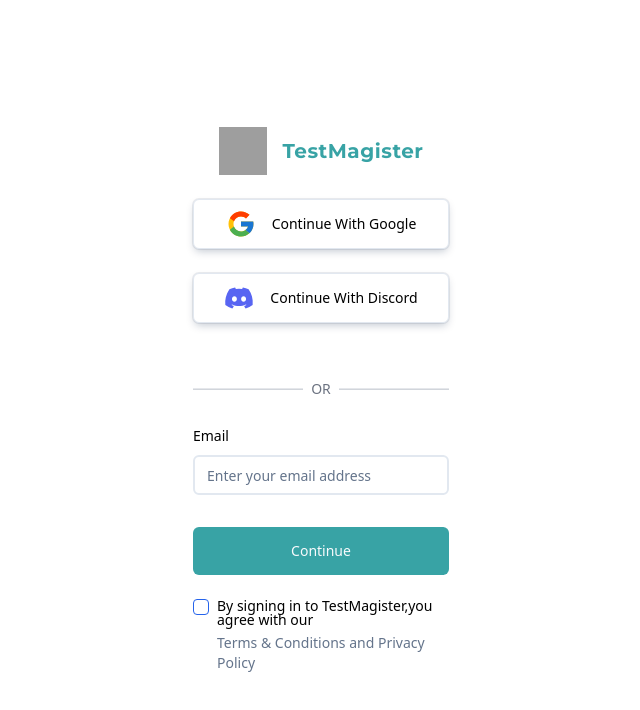
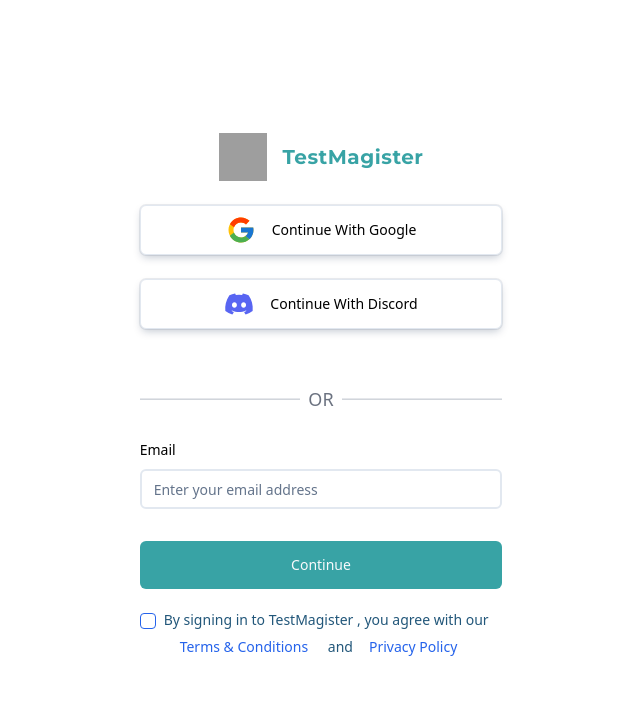
Before and after one commit to raulx/testAdda, a React (Vite) app in the folder frontend/: page /login in a window 1280 px wide. Shown: the top 710 px of the page, without its empty margins (319-959 px from the left). Built offline with nearby package versions, Linux system fonts and the light colour scheme; grey boxes are pictures that could not be loaded.

Commit message:
react-toasify added and finishing loginpage stage-4:terms & condition validation finished

```diff
--- a/frontend/package.json
+++ b/frontend/package.json
@@ -27,6 +27,7 @@
     "react-icons": "^5.3.0",
     "react-redux": "^9.1.2",
     "react-router-dom": "^6.26.1",
+    "react-toastify": "^10.0.5",
     "tailwind-merge": "^2.5.2",
     "tailwindcss-animate": "^1.0.7",
     "zod": "^3.23.8"
--- a/frontend/src/App.tsx
+++ b/frontend/src/App.tsx
@@ -1,11 +1,14 @@
 import "./App.css";
 
 import { Outlet } from "react-router-dom";
+import { ToastContainer } from "react-toastify";
+import "react-toastify/dist/ReactToastify.css";
 
 function App() {
   return (
     <>
       <Outlet />
+      <ToastContainer />
     </>
   );
 }
--- a/frontend/src/pages/LoginPage.tsx
+++ b/frontend/src/pages/LoginPage.tsx
@@ -12,12 +12,14 @@
 } from "@/components/ui/form";
 import { Input } from "@/components/ui/input";
 import { setAuthenticated, useSendEmailOtpMutation } from "@/store/store";
-import { Link, useNavigate } from "react-router-dom";
+import { useNavigate } from "react-router-dom";
 import { useDispatch } from "react-redux";
 import { FcGoogle } from "react-icons/fc";
 import Logo from "@/components/Logo";
 import { FaDiscord } from "react-icons/fa";
 import { Checkbox } from "@/components/ui/checkbox";
+import { useState } from "react";
+import { toast } from "react-toastify";
 
 const loginFormSchema = z.object({
   email: z.string().email({
@@ -27,8 +29,10 @@
 
 const LoginPage = () => {
   const [sendEmailOtp, results] = useSendEmailOtpMutation();
+  const [isChecked, setIsChecked] = useState(false);
   const dispatch = useDispatch();
   const navigate = useNavigate();
+
   const form = useForm<z.infer<typeof loginFormSchema>>({
     resolver: zodResolver(loginFormSchema),
     defaultValues: {
@@ -36,7 +40,17 @@
     },
   });
 
+  const handleCheckboxChange = () => {
+    setIsChecked(!isChecked);
+  };
+
   async function onSubmit(values: z.infer<typeof loginFormSchema>) {
+    if (!isChecked)
+      return toast(
+        <div className=" text-darkcerulean">
+          Please Read And Accept Our Terms And Conditions
+        </div>
+      );
     try {
       const res = await sendEmailOtp({
         email: values.email,
@@ -51,8 +65,8 @@
   }
 
   return (
-    <>
-      <div className="absolute top-1/2 left-1/2 -translate-x-1/2 -translate-y-1/2 flex flex-col gap-6 w-1/4  p-8 rounded-lg">
+    <div className="w-screen min-h-screen flex justify-center items-center">
+      <div className="flex flex-col gap-6 w-2/6 p-8 rounded-lg">
         <Logo large />
         <Button
           className="w-full flex gap-4 shadow-custom-2 py-6"
@@ -70,7 +84,7 @@
         </Button>
         <div className="flex mt-8 gap-2 justify-center items-center">
           <hr className="h-[2px] w-full bg-gray-300" />
-          <p className="text-center text-sm text-gray-500">OR</p>
+          <p className="text-center text-lg text-gray-500">OR</p>
           <hr className="h-[2px] w-full bg-gray-300" />
         </div>
         <Form {...form}>
@@ -103,22 +117,24 @@
           </form>
         </Form>
         <div className="items-top flex space-x-2">
-          <Checkbox id="terms1" />
+          <Checkbox
+            id="terms1"
+            checked={isChecked}
+            onClick={handleCheckboxChange}
+          />
           <div className="grid gap-1.5 leading-none">
             <label
               htmlFor="terms1"
-              className="text-sm font-medium leading-none peer-disabled:cursor-not-allowed peer-disabled:opacity-70"
+              className="text-sm text-darkcerulean font-medium leading-none peer-disabled:cursor-not-allowed peer-disabled:opacity-70"
             >
-              By signing in to TestMagister,you agree with our
+              By signing in to TestMagister , you agree with our
+              <Button variant={"link"}>Terms & Conditions</Button> and
+              <Button variant={"link"}>Privacy Policy</Button>
             </label>
-            <p className="text-sm text-muted-foreground">
-              <Link to="/terms-&-conditions">Terms & Conditions</Link> and{" "}
-              <Link to="/privacy-policy">Privacy Policy</Link>
-            </p>
           </div>
         </div>
       </div>
-    </>
+    </div>
   );
 };
 
```
Also changed, not shown: 1 other file (tests, documents, lock files or other folders).
